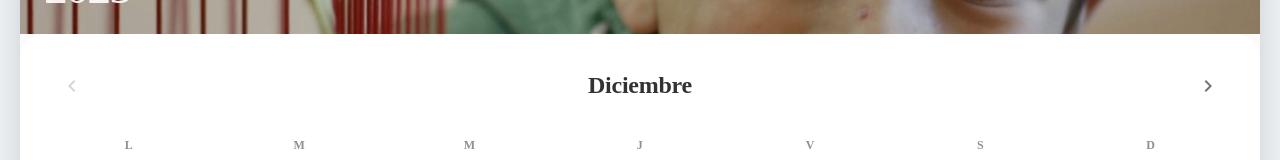
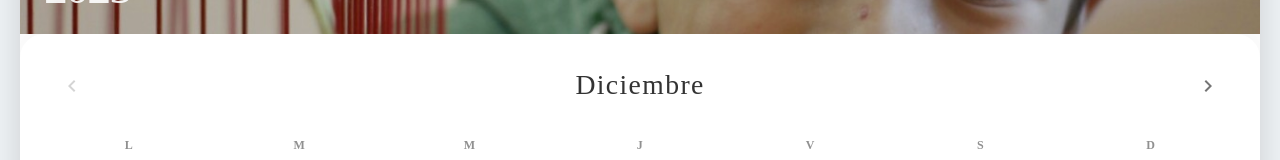
Before and after one commit to mauricioroteta/calendarioAPP, an Angular app: page / in a window 1280 px wide. Shown: the part 260-420 px from the top of the page. Built offline with nearby package versions, Linux system fonts and the light colour scheme.

Commit message:
Animacion mes

```diff
--- a/src/app/calendar/calendar.component.css
+++ b/src/app/calendar/calendar.component.css
@@ -27,10 +27,25 @@
 
 .month-label {
     font-size: 1.5rem;
-    font-weight: 600;
+    font-weight: 300;
     color: var(--text-primary);
     text-transform: capitalize;
-    letter-spacing: -0.01em;
+    letter-spacing: 0.05em;
+    animation: subtleHeartbeat 3s infinite ease-in-out;
+}
+
+@keyframes subtleHeartbeat {
+    0% {
+        transform: scale(1);
+    }
+
+    50% {
+        transform: scale(1.2);
+    }
+
+    100% {
+        transform: scale(1);
+    }
 }
 
 .nav-btn {
```
